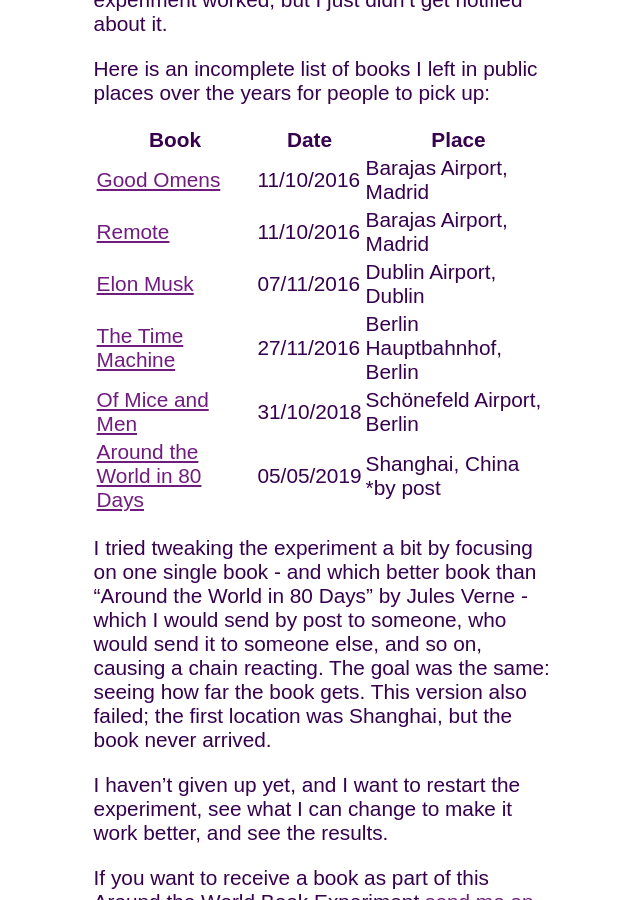
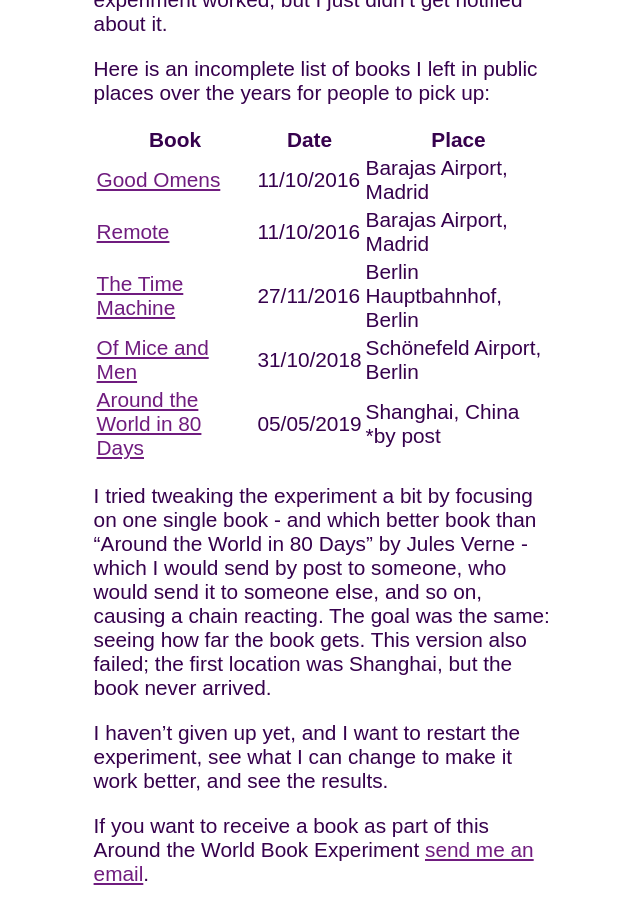
Before and after one commit to mariusavram91/mariusavram, a Jekyll site: the page built from blog/_posts/2023-11-23-around-the-world-book.md, in a window 1280 px wide and 900 px high, scrolled down 1524 px. Shown: the whole window, without its empty margins (316-956 px from the left). Built offline with Jekyll 4.4.1, drawn with Linux system fonts in a browser that asks for light colours.

Commit message:
Remove this fucking guy

```diff
--- a/blog/_posts/2023-11-23-around-the-world-book.md
+++ b/blog/_posts/2023-11-23-around-the-world-book.md
@@ -26,7 +26,6 @@
 | ------------------------------------------------------------ | ---------- | --------------------------- |
 | [Good Omens](https://www.goodreads.com/book/show/12067.Good_Omens){:target="_blank"} | 11/10/2016 | Barajas Airport, Madrid     |
 | [Remote](https://www.goodreads.com/book/show/17316682-remote){:target="_blank"} | 11/10/2016 | Barajas Airport, Madrid     |
-| [Elon Musk](https://www.goodreads.com/book/show/25541028-elon-musk){:target="_blank"} | 07/11/2016 | Dublin Airport, Dublin      |
 | [The Time Machine](https://www.goodreads.com/book/show/2493.The_Time_Machine){:target="_blank"} | 27/11/2016 | Berlin Hauptbahnhof, Berlin |
 | [Of Mice and Men](https://www.goodreads.com/book/show/890.Of_Mice_and_Men){:target="_blank"} | 31/10/2018 | Schönefeld Airport, Berlin  |
 | [Around the World in 80 Days](https://www.goodreads.com/book/show/54479.Around_the_World_in_Eighty_Days){:target="_blank"} | 05/05/2019 | Shanghai, China *by post |
```
